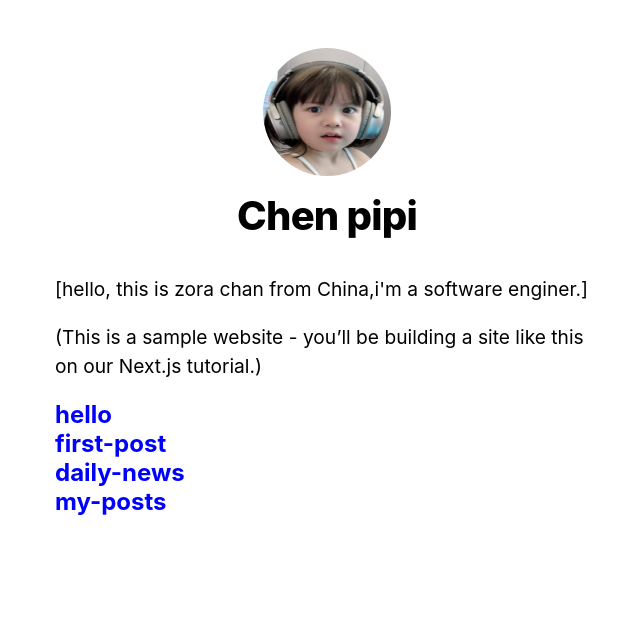
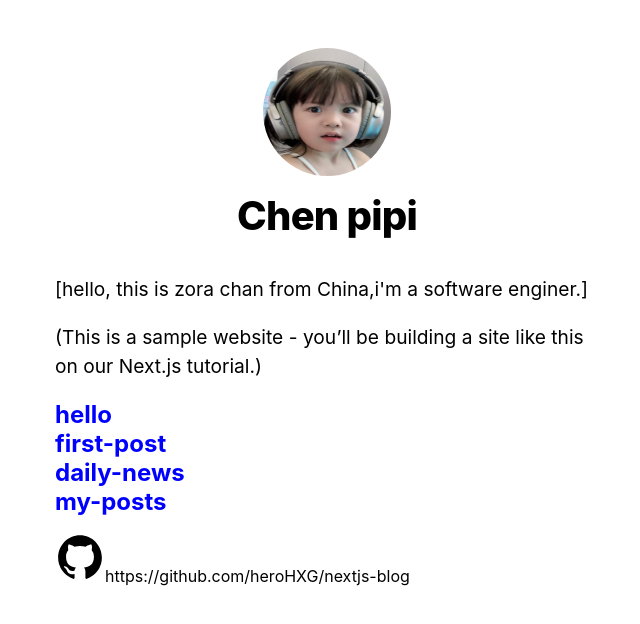
Before and after one commit to heroHXG/nextjs-blog, a Next.js app: page / in a window 1280 px wide. Shown: the top 624 px of the page, without its empty margins (313-953 px from the left). Built offline with nearby package versions, Linux system fonts and the light colour scheme.

Commit message:
add footer module

```diff
--- /dev/null
+++ b/components/footer.js
@@ -0,0 +1,20 @@
+export default function Footer() {
+    return (
+        <footer>
+            <p className="github">
+                {/* 链接：https://juejin.cn/post/7056022662732070920 */}
+                <a href="https://github.com/heroHXG/nextjs-blog">
+                    <svg
+                        xmlns="http://www.w3.org/2000/svg"
+                        viewBox="0 0 512 512"
+                        width="50"
+                        height="50"
+                    >
+                        <path d="M256 32C132.3 32 32 134.9 32 261.7a229.3 229.3 0 00153.2 217.9 17.6 17.6 0 003.8.4c8.3 0 11.5-6.1 11.5-11.4l-.3-39.1a102.4 102.4 0 01-22.6 2.7c-43.1 0-52.9-33.5-52.9-33.5-10.2-26.5-24.9-33.6-24.9-33.6-19.5-13.7-.1-14.1 1.4-14.1h.1c22.5 2 34.3 23.8 34.3 23.8 11.2 19.6 26.2 25.1 39.6 25.1a63 63 0 0025.6-6c2-14.8 7.8-24.9 14.2-30.7-49.7-5.8-102-25.5-102-113.5 0-25.1 8.7-45.6 23-61.6a84.6 84.6 0 012.2-60.8 18.6 18.6 0 015-.5c8.1 0 26.4 3.1 56.6 24.1a208.2 208.2 0 01112.2 0c30.2-21 48.5-24.1 56.6-24.1a18.6 18.6 0 015 .5 84.6 84.6 0 012.2 60.8 90.3 90.3 0 0123 61.6c0 88.2-52.4 107.6-102.3 113.3 8 7.1 15.2 21.1 15.2 42.5 0 30.7-.3 55.5-.3 63 0 5.4 3.1 11.5 11.4 11.5a19.4 19.4 0 004-.4A229.2 229.2 0 00480 261.7C480 134.9 379.7 32 256 32z" />
+                    </svg>
+                    https://github.com/heroHXG/nextjs-blog
+                </a>
+            </p>
+        </footer>
+    );
+}
--- a/components/layout.js
+++ b/components/layout.js
@@ -2,6 +2,7 @@ import Head from 'next/head'
 import styles from './layout.module.css'
 import utilStyles from '../styles/utils.module.css'
 import Link from 'next/link'
+import Foot from './footer'
 const name = 'Chen pipi'
 export const siteTitle = 'Next.js Sample Website'
 
@@ -49,6 +50,7 @@ theme=light&md=0&fontSize=75px&images=https%3A%2F%2Fassets.vercel.com%2Fimage%2F
           </Link>
         </div>
       )}
+      <Foot/>
     </div>
   )
 }
```
